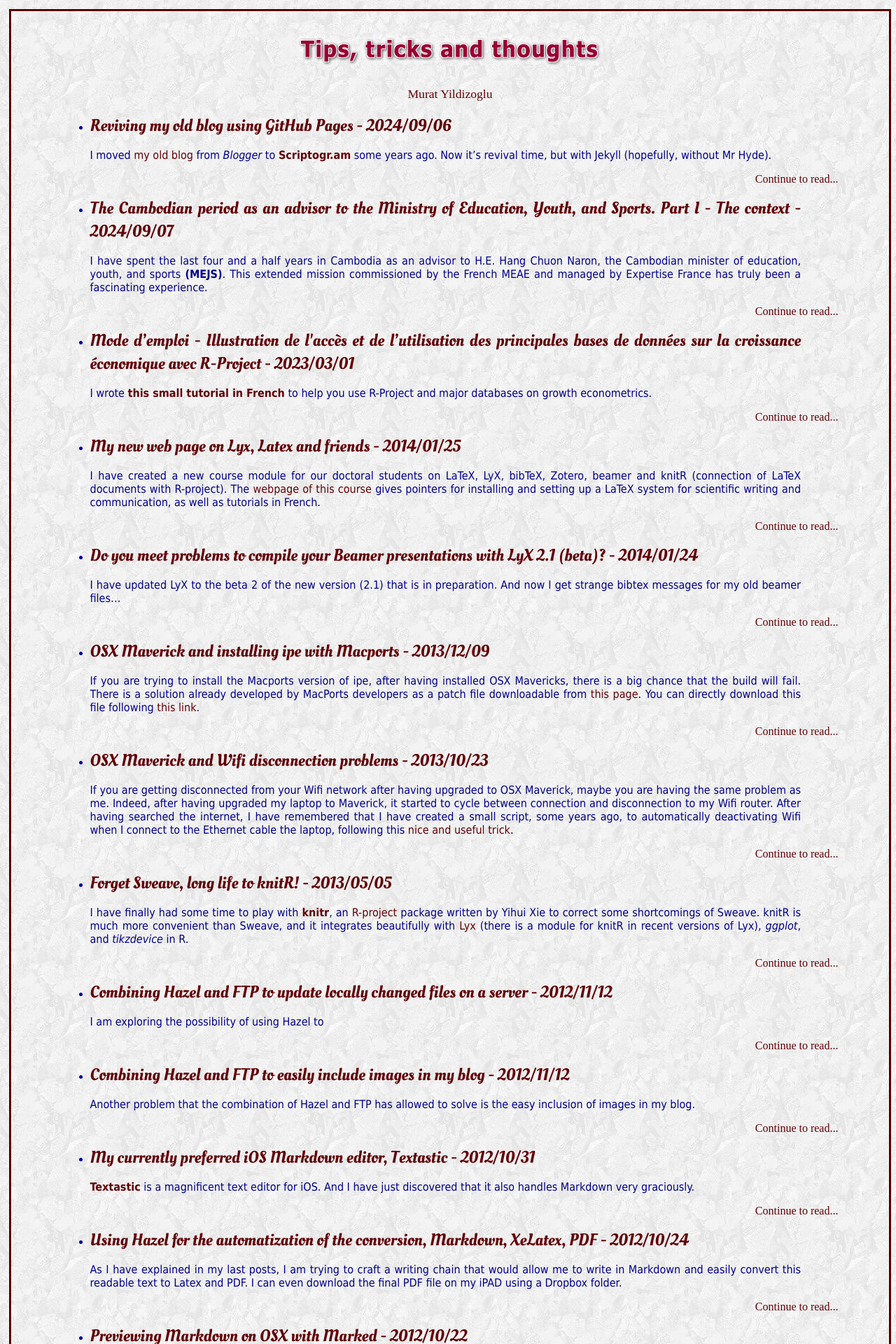
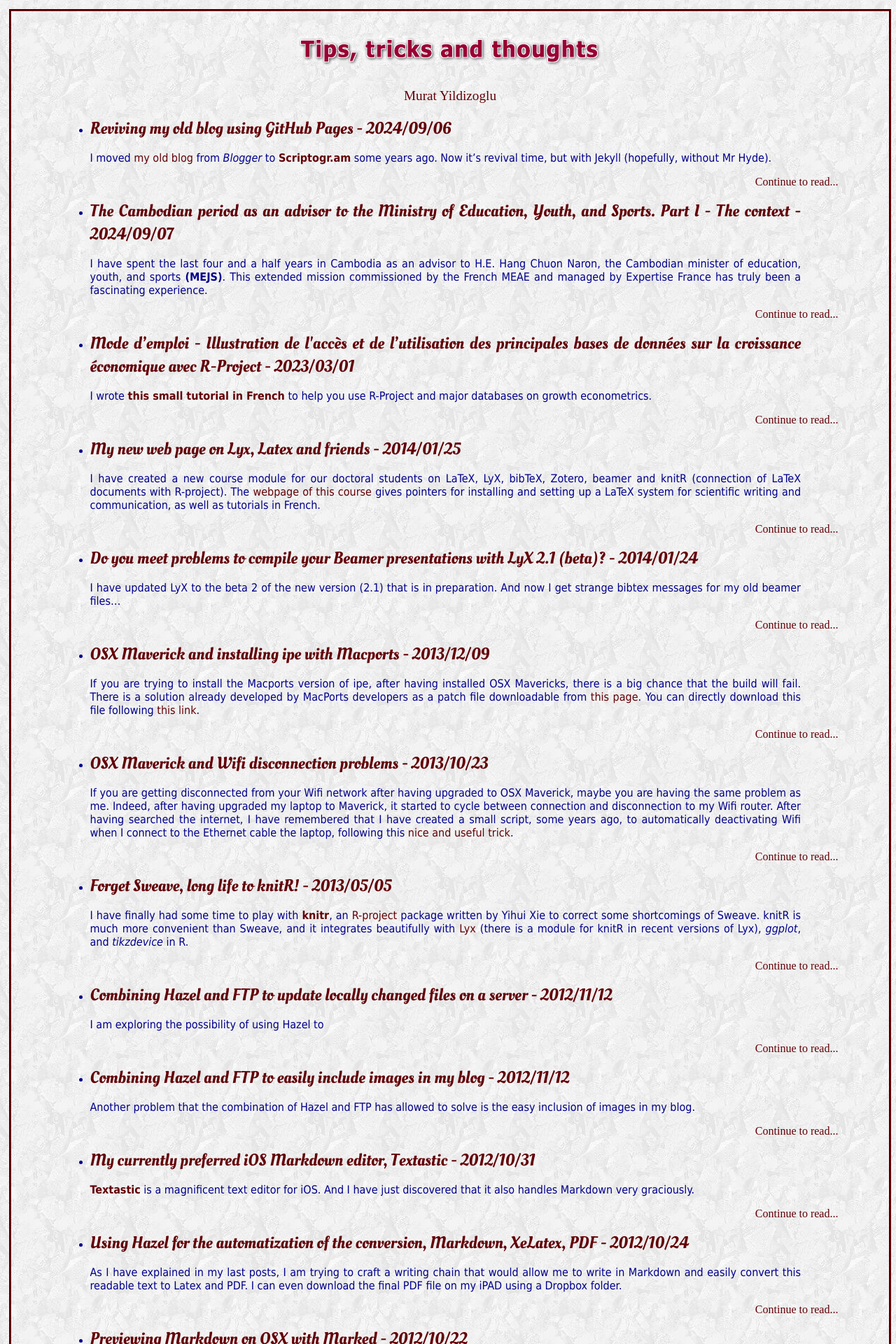
Before and after one commit to myildi/myildi.github.io, a Jekyll site: the page built from index.html, in a window 1280 px wide. Shown: the top 1920 px of the page at 70% size. Built offline with Jekyll 4.4.1, drawn with Linux system fonts in a browser that asks for light colours.

Commit message:
update titles' layout

```diff
--- a/_layouts/default.html
+++ b/_layouts/default.html
@@ -19,9 +19,10 @@
     {% if page.page_image contains ".jpg" or page.page_image contains ".png" %}
       <p align="center"><img src="{{ site.image_path }}{{ page.page_image }}" alt="{{ page.title }}" class="img-fluid"></p>
     {% else %}
-      <h1 align="center" class="posttitle">{{ page.title }}</h1>
+<!--       <h1 align="center" class="posttitle">{{ page.title }}</h1> -->
+            <div align="center" class="posttitle">{{ page.title }}</div>
     {% endif %}
-    <p style="text-align: center; font-size: 1.1em;">
+    <p style="text-align: center; font-size: 1.2em;">
       <a href="https://yildizoglu.fr" class="author-link">Murat Yildizoglu</a>
     </p>
     <div class="container">
--- a/css/main2.css
+++ b/css/main2.css
@@ -39,11 +39,10 @@
 
 
 .posttitle {
-/*  font-family: Tahoma, Geneva, sans-serif; */
  font-family: "Oleo Script", Tahoma, Geneva, sans-serif,  system-ui;
   font-weight: 400;
   font-style: normal;
-font-size: 1.5em;
+ font-size: 1.5em;
 color: purple ;
 /* #9c8603; */
 width: 95%;
```
